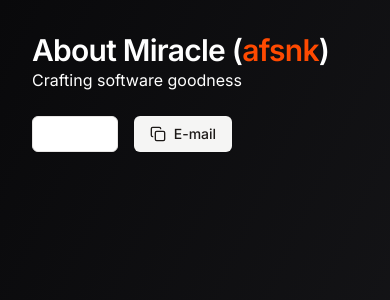
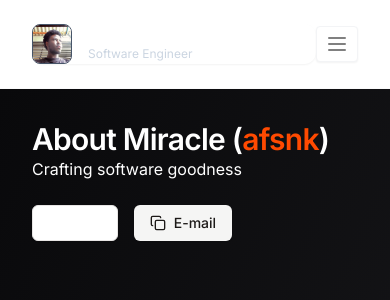
Before and after one commit to afullsnack/personal, a Next.js app: page / in a window 390 px wide. Shown: the top 300 px of the page. Built offline with nearby package versions, Linux system fonts and the light colour scheme.

Commit message:
feat: made aside responsive and used a drawer in mobile view

```diff
--- a/src/components/main-layout.tsx
+++ b/src/components/main-layout.tsx
@@ -1,6 +1,16 @@
 import Image from "next/image";
 import React from "react";
 import profilePic from "../assets/profile-pic.jpeg";
+import { Menu, X } from "lucide-react";
+import { Button } from "~/components/ui/button";
+import {
+  Drawer,
+  DrawerContent,
+  DrawerDescription,
+  DrawerHeader,
+  DrawerClose,
+  DrawerTrigger,
+} from "./ui/drawer";
 
 const menuItems = [
   {
@@ -58,15 +68,83 @@ const socialsMenuItems = [
  * On the Resource menu should be a subtle clipboard outline with a minimalistic animating stars background
  * On the Socials menu should be an iPhone outline with an iPhone style gradient background, with the menu items layout as app icons
  */
+/**
+ * Logo font inspiration: Jomolhari, Renin, Kenia, Judson, KoPub Batang, Lily Script One, Lohit Tamil, Lobster, Milonga, Monofett, Mogra, Modern Antigua, Neonderthaw, Press Start 2p,
+ * Rozha One, Vesper Libre, Viaoda Libre, VT323.
+ */
 
 export const MainLayout: React.FC<{ children: React.ReactNode }> = ({
   children,
 }) => {
   return (
-    <main className="flex h-screen w-screen items-center justify-center">
-      <aside className="sticky bottom-0 left-0 top-0 hidden h-full max-w-lg items-start justify-start overflow-y-scroll bg-slate-800 pb-6 sm:grid sm:min-w-fit">
+    <main className="grid h-screen w-screen sm:flex sm:items-center sm:justify-center">
+      <header className="flex items-center justify-between border-b-[.3px] border-gray-200/20 px-8 py-6 sm:hidden">
+        <div className="flex w-full items-center justify-start space-x-4 rounded-xl shadow-sm">
+          <div className="shrink-0">
+            <Image
+              width={40}
+              height={40}
+              className="h-10 w-10 rounded-lg border border-slate-600"
+              src={profilePic}
+              alt="ChitChat Logo"
+            />
+          </div>
+          <div>
+            <div className="text-sm font-normal text-white">Miracle Friday</div>
+            {/* Animate this section to flip different skill sets */}
+            <p className="text-xs text-slate-300">Software Engineer</p>
+          </div>
+        </div>
+        <Drawer direction="left" dismissible={false}>
+          <DrawerTrigger asChild>
+            <Button
+              variant="outline"
+              className="rounded border-[.56px] border-gray-100 p-2"
+            >
+              <Menu color="gray" className="h-6 w-6 text-zinc-200" />
+            </Button>
+          </DrawerTrigger>
+          <DrawerContent
+            showIndicator={false}
+            className="h-full w-full"
+            draggable={false}
+          >
+            <div className="mx-auto w-full max-w-sm">
+              <DrawerHeader>
+                <div className="flex items-center justify-between border-b-[.3px] border-gray-200/20 px-4 py-4">
+                  <div className="flex w-full items-center justify-start space-x-4 rounded-xl shadow-sm">
+                    <div className="shrink-0">
+                      <Image
+                        width={40}
+                        height={40}
+                        className="h-10 w-10 rounded-lg border border-slate-600"
+                        src={profilePic}
+                        alt="ChitChat Logo"
+                      />
+                    </div>
+                    <div className="grid place-items-start">
+                      <div className="text-sm font-normal text-white">
+                        Miracle Friday
+                      </div>
+                      {/* Animate this section to flip different skill sets */}
+                      <p className="text-xs text-slate-300">
+                        Software Engineer
+                      </p>
+                    </div>
+                  </div>
+                  <DrawerClose>
+                    <X color="gray" className="h-6 w-6 text-zinc-200" />
+                  </DrawerClose>
+                </div>
+              </DrawerHeader>
+              <div className="p-4 pb-0"></div>
+            </div>
+          </DrawerContent>
+        </Drawer>
+      </header>
+      <aside className="sticky bottom-0 left-0 top-0 hidden h-full max-w-lg items-start justify-start overflow-y-scroll bg-zinc-900 pb-6 sm:grid sm:min-w-fit">
         <div className="grid min-w-[250px] items-start justify-stretch gap-1 px-2">
-          <div className="flex w-full items-center justify-start space-x-4 rounded-xl px-3 py-6 shadow-lg">
+          <div className="flex w-full items-center justify-start space-x-4 rounded-xl px-3 py-6 shadow-sm">
             <div className="shrink-0">
               <Image
                 width={40}
@@ -89,32 +167,36 @@ export const MainLayout: React.FC<{ children: React.ReactNode }> = ({
             <a
               href={item.href}
               key={item.title}
-              className="flex w-full items-start justify-start rounded-md px-4 py-2 text-sm font-light text-white/70 hover:bg-slate-300/20 hover:text-white/100"
+              className="flex w-full items-start justify-start rounded-md px-4 py-2 text-sm font-light text-white/70 hover:bg-zinc-500/10 hover:text-[#FF4A01]"
             >
               {item.icon}
               {item.title}
             </a>
           ))}
           <div className="my-2" />
-          <span className="px-4 text-xs text-slate-300/60">Resources</span>
+          <span className="px-4 text-xs font-extralight text-slate-300/60">
+            Resources
+          </span>
           {resourceMenuItems.map((item) => (
             <a
               href={item.href}
               key={item.title}
-              className="flex w-full items-start justify-start rounded-md px-4 py-2 text-sm font-light text-white/70 hover:bg-slate-300/20 hover:text-white/100"
+              className="flex w-full items-start justify-start rounded-md px-4 py-2 text-sm font-light text-white/70 hover:bg-zinc-500/10 hover:text-[#FF4A01]"
             >
               {item.icon}
               {item.title}
             </a>
           ))}
           <div className="my-2" />
-          <span className="px-4 text-xs text-slate-300/60">Socials</span>
+          <span className="px-4 text-xs font-extralight text-slate-300/60">
+            Socials
+          </span>
           {socialsMenuItems.map((item) => (
             <a
               href={item.href}
               key={item.title}
               target="_blank"
-              className="flex w-full items-start justify-start rounded-md px-4 py-2 text-sm font-light text-white/70 hover:bg-slate-300/20 hover:text-white/100"
+              className="flex w-full items-start justify-start rounded-md px-4 py-2 text-sm font-light text-white/70 hover:bg-zinc-500/10 hover:text-[#FF4A01]"
             >
               {item.icon}
               {item.title}
```
